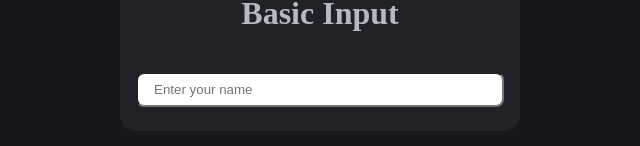
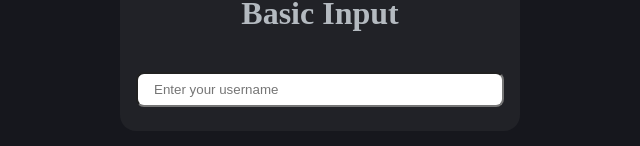
Before and after one commit to Kofitechbro/React-Course-Study, a React (Vite) app in the folder input-control-components/: page / in a window 1280 px wide. Shown: the part 156-302 px from the top of the page, without its empty margins (320-960 px from the left). Built offline with nearby package versions, Linux system fonts and the light colour scheme.

Commit message:
Basic Input

```diff
--- a/input-control-components/src/Examples/Text-Input/01-Basic-Input.jsx
+++ b/input-control-components/src/Examples/Text-Input/01-Basic-Input.jsx
@@ -12,7 +12,7 @@ export function BasicInput() {
           type="text"
           value={name}
           onChange={(e) => setName(e.target.value)}
-          placeholder='Enter your name'
+          placeholder='Enter your username'
         />
       </div>
     </section>
```
